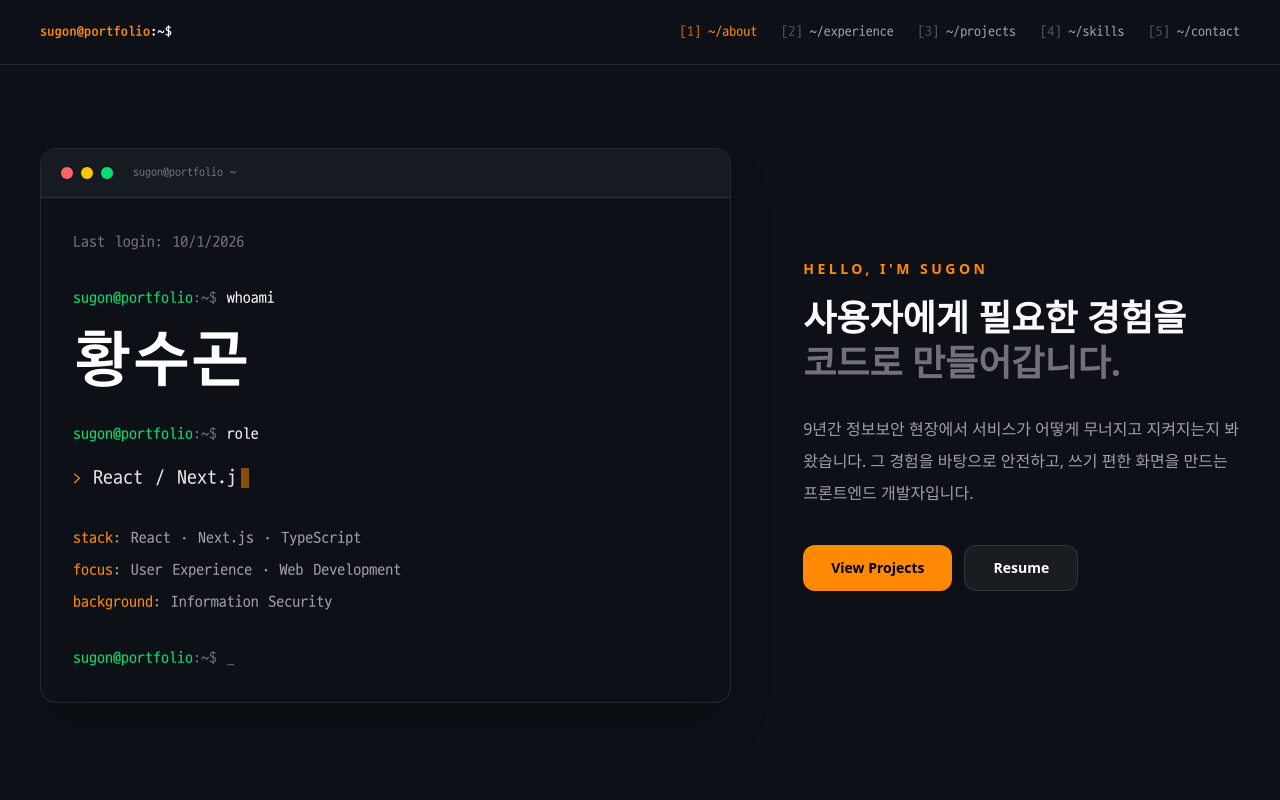
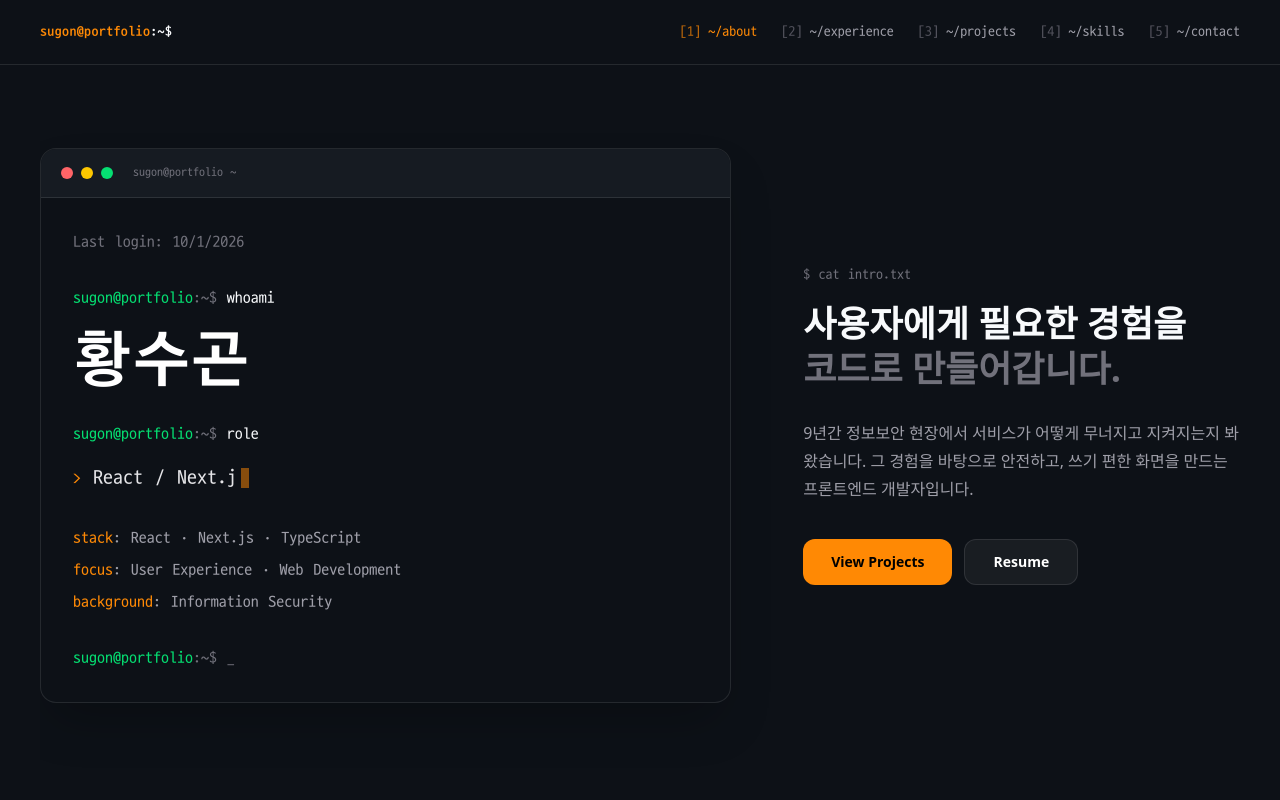
Before and after one commit to sugonhwang/portfolio, a Next.js app: page / in a window 1280 px wide. Shown: the top 800 px of the page. Built offline with nearby package versions, Linux system fonts and the light colour scheme; a web font is replaced by a local one.

Commit message:
style: Hero 라벨을 터미널 형식으로 바꾸고 제목 굵기·소개 줄 간격 정리

```diff
--- a/components/hero/Hero.tsx
+++ b/components/hero/Hero.tsx
@@ -66,7 +66,7 @@ export default function Hero() {
                   <span className="text-zinc-500">:~$</span> whoami
                 </p>
 
-                <h1 className="mt-5 text-4xl font-black tracking-tight text-white sm:text-6xl">황수곤</h1>
+                <h1 className="mt-5 text-4xl font-bold tracking-tight text-white sm:text-6xl">황수곤</h1>
               </div>
 
               <div className="mt-8">
@@ -107,15 +107,15 @@ export default function Hero() {
 
           {/* Introduction */}
           <div className="lg:pl-6">
-            <p className="mb-4 text-sm font-semibold uppercase tracking-[0.25em] text-orange-400">Hello, I&apos;m Sugon</p>
+            <p className="mb-4 font-mono text-sm text-zinc-500">$ cat intro.txt</p>
 
             {/* 두 줄 고정: 줄마다 block + keep-all로 단어 중간 줄바꿈 방지, 오른쪽 좁은 컬럼(lg)에서는 폰트 크기를 한 단계 낮춤 */}
-            <h2 className="text-[min(1.75rem,6.8vw)] font-black leading-tight break-keep sm:text-5xl lg:text-[1.75rem] xl:text-4xl">
+            <h2 className="text-[min(1.75rem,6.8vw)] font-bold leading-tight break-keep sm:text-5xl lg:text-[1.75rem] xl:text-4xl">
               <span className="block">사용자에게 필요한 경험을</span>
               <span className="block text-zinc-500">코드로 만들어갑니다.</span>
             </h2>
 
-            <p className="mt-7 max-w-lg leading-8 text-zinc-400">9년간 정보보안 현장에서 서비스가 어떻게 무너지고 지켜지는지 봐왔습니다. 그 경험을 바탕으로 안전하고, 쓰기 편한 화면을 만드는 프론트엔드 개발자입니다.</p>
+            <p className="mt-7 max-w-lg leading-7 text-zinc-400">9년간 정보보안 현장에서 서비스가 어떻게 무너지고 지켜지는지 봐왔습니다. 그 경험을 바탕으로 안전하고, 쓰기 편한 화면을 만드는 프론트엔드 개발자입니다.</p>
 
             <div className="mt-9 flex flex-wrap gap-3">
               <Button href="#projects">View Projects</Button>
```
